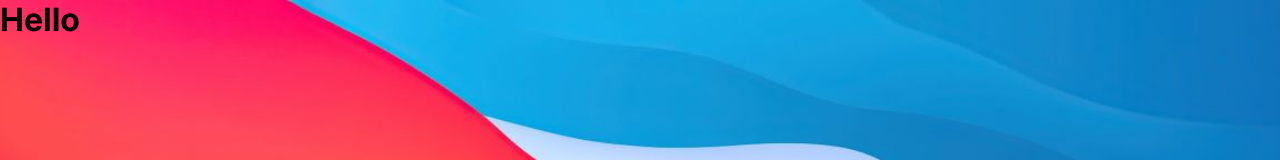
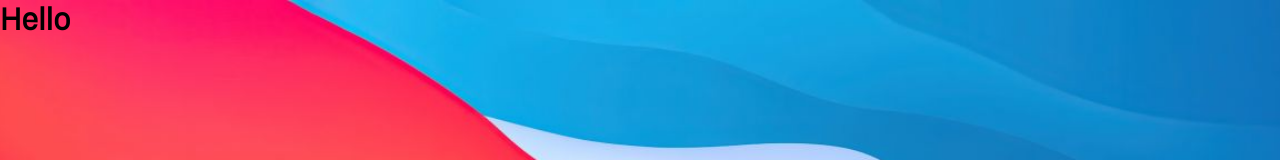
Before and after one commit to tanmay2626/macos-nextjs, a Next.js app: page /lockscreen in a window 1280 px wide. Shown: the top 160 px of the page. Built offline with nearby package versions, Linux system fonts and the light colour scheme.

Commit message:
Add Apple's SF Pro font

```diff
--- a/app/layout.js
+++ b/app/layout.js
@@ -1,7 +1,7 @@
-import { Inter } from "next/font/google";
+import localFont from "next/font/local";
 import "./globals.css";
 
-const inter = Inter({ subsets: ["latin"] });
+const myFont = localFont({ src: "../apple-sfpro.woff" });
 
 export const metadata = {
   title: "Create Next App",
@@ -11,7 +11,7 @@ export const metadata = {
 export default function RootLayout({ children }) {
   return (
     <html lang="en">
-      <body className={inter.className}>{children}</body>
+      <body className={myFont.className}>{children}</body>
     </html>
   );
 }
```
Also changed, not shown: apple-sfpro.woff (added).
